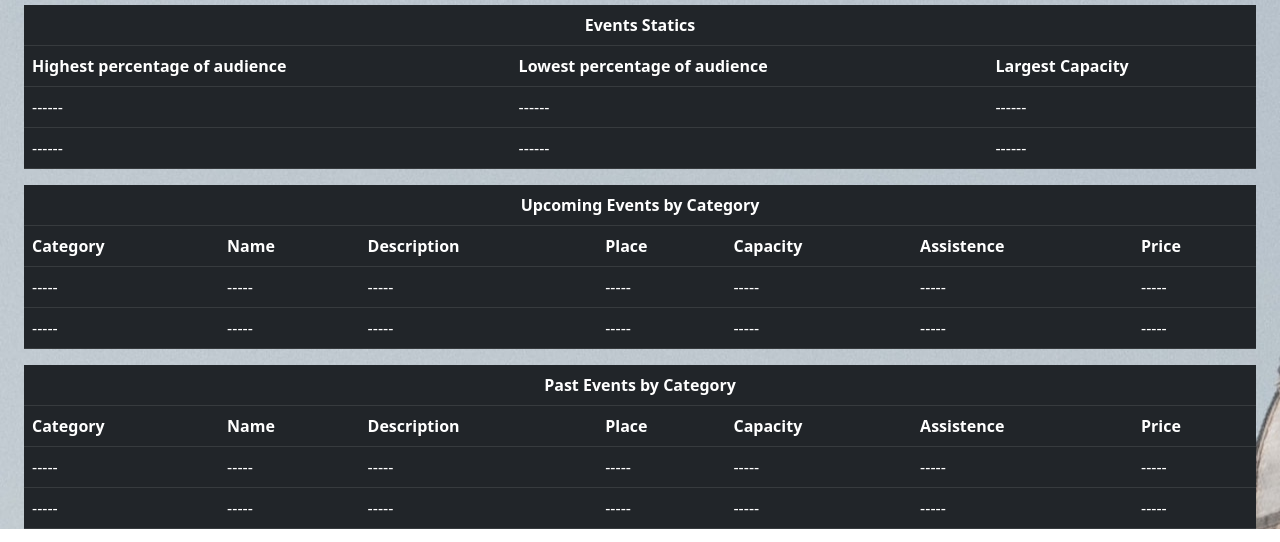
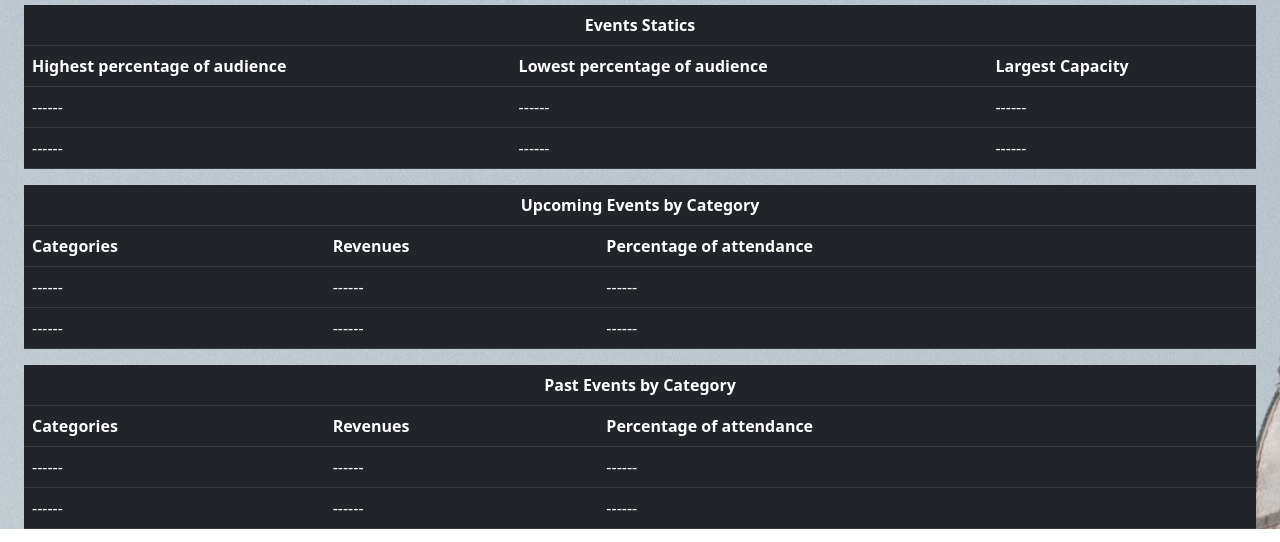
Before and after one commit to Hxmedev/AmazingEvents_Herrero, a plain HTML site: page pages/stats.html in a window 1280 px wide. Shown: the part 399-941 px from the top of the page. Drawn offline with nearby package versions, Linux system fonts and the light colour scheme.

Commit message:
Final version

```diff
--- a/pages/stats.html
+++ b/pages/stats.html
@@ -110,31 +110,19 @@
                 </thead>
                 <tbody>
                   <tr>
-                    <th scope="row">Category</th>
-                    <th scope="row">Name</th>
-                    <th scope="row">Description</th>
-                    <th scope="row">Place</th>
-                    <th scope="row">Capacity</th>
-                    <th scope="row">Assistence</th>
-                    <th scope="row">Price</th>
+                    <th scope="row" colspan="2">Categories</th>
+                    <th scope="row">Revenues</th>
+                    <th scope="row">Percentage of attendance</th>
                   </tr>
                   <tr>
-                    <td>-----</td>
-                    <td>-----</td>
-                    <td>-----</td>
-                    <td>-----</td>
-                    <td>-----</td>
-                    <td>-----</td>
-                    <td>-----</td>
+                    <td colspan="2">------</td>
+                    <td>------</td>
+                    <td>------</td>
                   </tr>
                   <tr>
-                    <td>-----</td>
-                    <td>-----</td>
-                    <td>-----</td>
-                    <td>-----</td>
-                    <td>-----</td>
-                    <td>-----</td>
-                    <td>-----</td>
+                    <td colspan="2">------</td>
+                    <td>------</td>
+                    <td>------</td>
                   </tr>
                 </tbody>
               </table>
@@ -146,31 +134,19 @@
                 </thead>
                 <tbody>
                   <tr>
-                        <th scope="row">Category</th>
-                        <th scope="row">Name</th>
-                        <th scope="row">Description</th>
-                        <th scope="row">Place</th>
-                        <th scope="row">Capacity</th>
-                        <th scope="row">Assistence</th>
-                        <th scope="row">Price</th>
+                    <th scope="row" colspan="2">Categories</th>
+                    <th scope="row">Revenues</th>
+                    <th scope="row">Percentage of attendance</th>
                   </tr>
                   <tr>
-                        <td>-----</td>
-                        <td>-----</td>
-                        <td>-----</td>
-                        <td>-----</td>
-                        <td>-----</td>
-                        <td>-----</td>
-                        <td>-----</td>
+                    <td colspan="2">------</td>
+                    <td>------</td>
+                    <td>------</td>
                   </tr>
                   <tr>
-                        <td>-----</td>
-                        <td>-----</td>
-                        <td>-----</td>
-                        <td>-----</td>
-                        <td>-----</td>
-                        <td>-----</td>
-                        <td>-----</td>
+                    <td colspan="2">------</td>
+                    <td>------</td>
+                    <td>------</td>
                   </tr>
                 </tbody>
               </table>
```
Also changed, not shown: pages/details.html (+11 -3 lines). Lines whose indentation alone changed are shown as unchanged.
